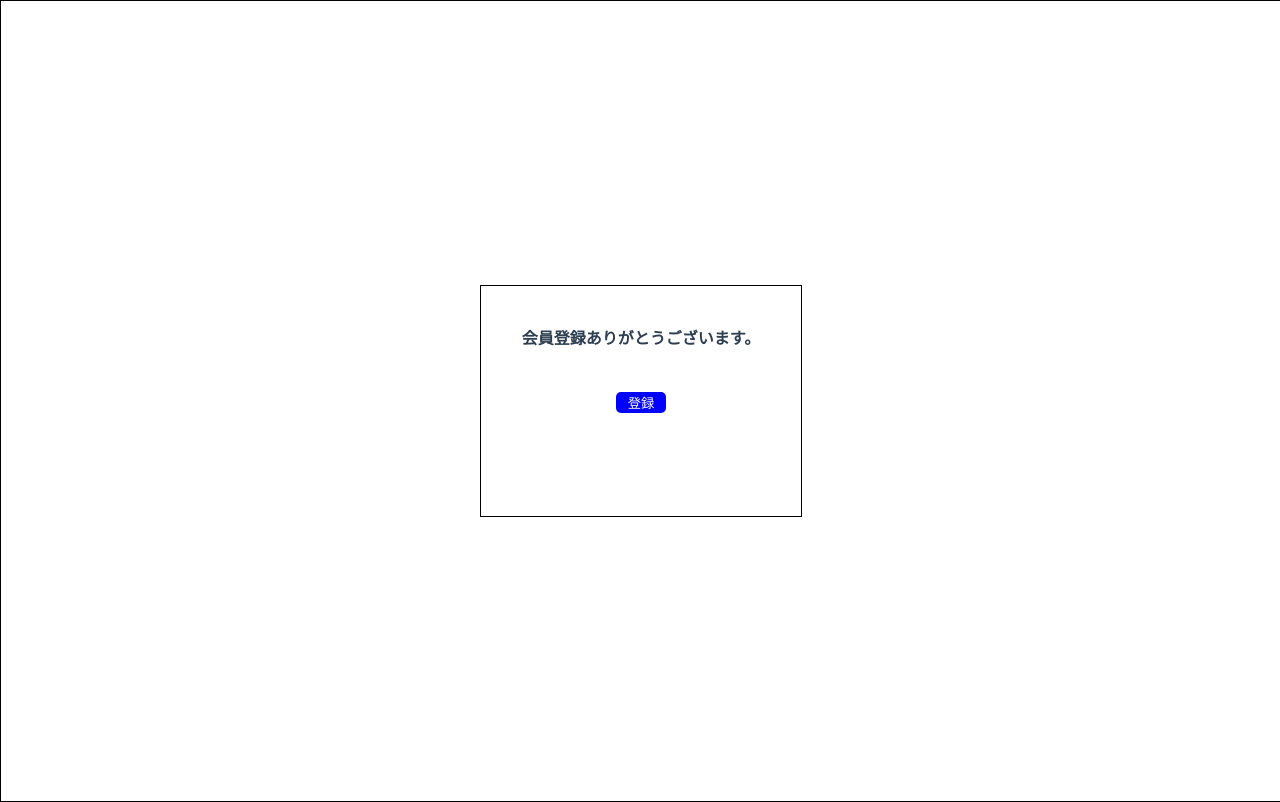
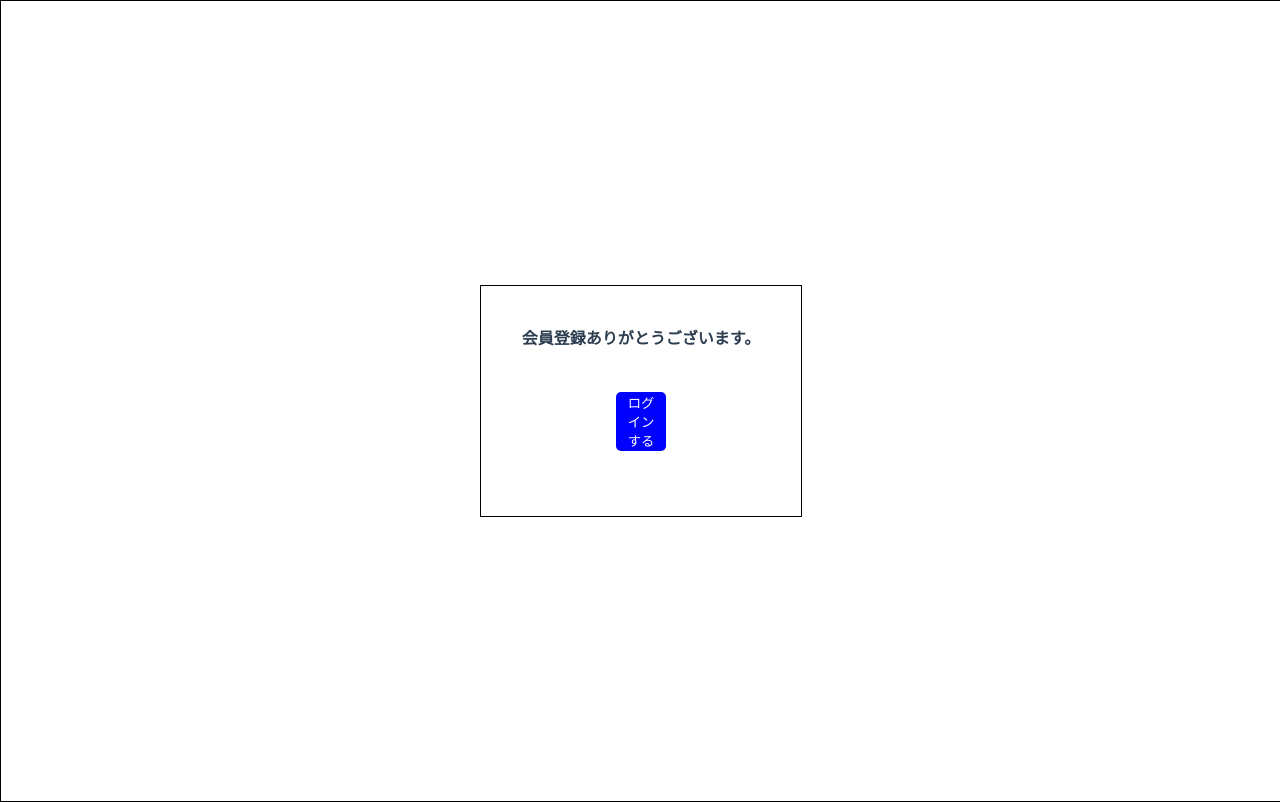
Before and after one commit to masatosibai/ecsite, a Vue app: page /#/thanks in a window 1280 px wide. Built offline with nearby package versions, Linux system fonts and the light colour scheme.

Commit message:
thanks page

```diff
--- a/src/views/thanks.vue
+++ b/src/views/thanks.vue
@@ -5,7 +5,7 @@
         会員登録ありがとうございます。
       </div>
       <div class="buttonField">
-        <button class="resisterBUtton">登録</button>
+        <button class="resisterBUtton">ログインする</button>
       </div>
     </div>
   </div>
```
